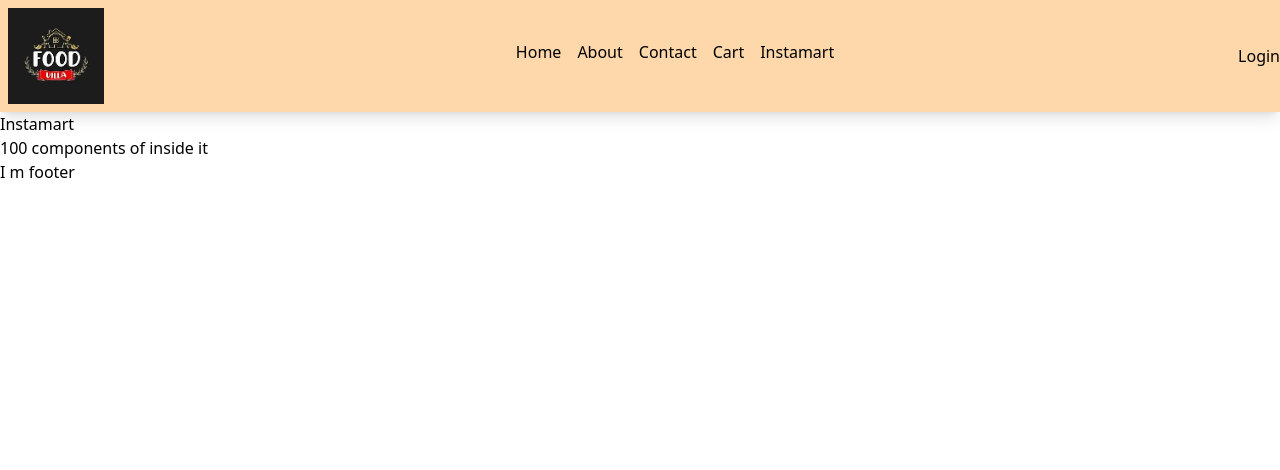
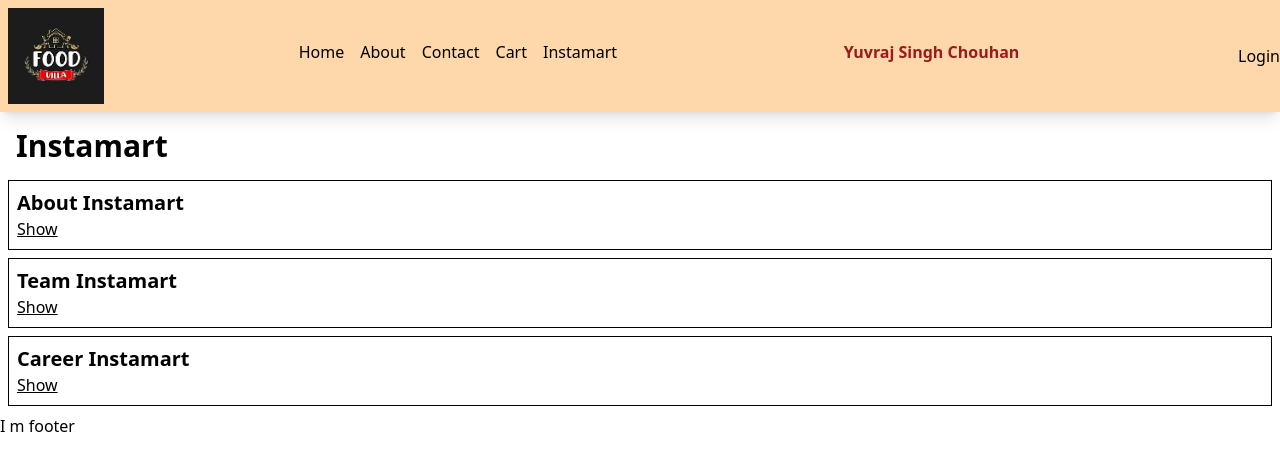
Before and after one commit to Yuvi-0502/react-restaurant-app, a React (Vite) app: page /instamart in a window 1280 px wide. Shown: the top 470 px of the page. Built offline with nearby package versions, Linux system fonts and the light colour scheme.

Commit message:
feat: create user context

```diff
--- a/src/App.js
+++ b/src/App.js
@@ -18,7 +18,7 @@
 // Transitive Dependencies
 //Tree Shaking - removing unwanted code
 
-import React, { lazy, Suspense } from "react";
+import React, { lazy, Suspense, useState } from "react";
 import ReactDOM from "react-dom/client";
 import Header from "./components/Header";
 import Body from "./components/Body";
@@ -31,6 +31,7 @@
 import Profile from "./components/Profile";
 import Shimmer from "./components/Shimmer";
 //import Instamart from "./components/Instamart";
+import UserContext from "./utils/UserContext";
 
 //const heading = React.createElement("h1", {}, "Hello Everyone !");
 
@@ -40,17 +41,28 @@
 // Chunking
 // Code Splitting
 
-
 const Instamart = lazy(() => import("./components/Instamart"));
 // Upon on demand loading -> upon render -> suspend loading
 
 const AppLayout = () => {
+  const [user, setUser] = useState({
+    name: "Yuvraj Singh Chouhan",
+    email: "yuvraj@gmail.com",
+  });
+
   return (
     <React.Fragment>
-      <Header />
-      {/* {Outlet} */}
-      <Outlet />
-      <Footer />
+      <UserContext.Provider
+        value={{
+          user: user,
+          setUser: setUser,
+        }}
+      >
+        <Header />
+        {/* {Outlet} */}
+        <Outlet />
+        <Footer />
+      </UserContext.Provider>
     </React.Fragment>
   );
 };
--- a/src/components/Body.js
+++ b/src/components/Body.js
@@ -1,10 +1,11 @@
-import { useState, useEffect } from "react";
+import { useState, useEffect, useContext } from "react";
 import { restaurentList } from "../constants";
 import RestaurentCard from "./RestaurentCard";
 import Shimmer from "./Shimmer";
 import { Link } from "react-router-dom";
 import { filterData } from "../utils/helper";
 import useOnline from "../utils/useOnline";
+import UserContext from "../utils/UserContext";
 
 const Body = () => {
   // const searchTxt = "KFC";
@@ -14,6 +15,8 @@
   // searchText  is a local state variable
   const [searchText, setSearchText] = useState(""); // To create state variable
   // console.log("Jai Shree Ram");
+
+  const {user, setUser} = useContext(UserContext);
 
   useEffect(() => {
     getRestaurents();
@@ -72,6 +75,12 @@
         >
           Search
         </button>
+        <input type="text" value={user.name} onChange={(e) =>{
+          setUser({
+            name:e.target.value,
+            email:"Random email"
+          })
+        }} />
       </div>
       <div className="restaurent-list flex flex-wrap">
         {filterRestaurent?.length == 0 ? (
--- a/src/components/Header.js
+++ b/src/components/Header.js
@@ -1,7 +1,9 @@
-import { useState } from "react";
+import { useState, useContext } from "react";
 import logo from "../assests/img/food_villa_image.jpeg";
 import { Link } from "react-router-dom";
 import useOnline from "../utils/useOnline";
+import UserContext from "../utils/UserContext";
+
 
 const loggedIn = () => {
   return true;
@@ -20,6 +22,8 @@
   const [isLoggedIn, setIsLoggedIn] = useState(false);
 
   const isOnline = useOnline();
+
+  const {user} = useContext(UserContext)
 
   if (!isOnline) {
     return <h1> Offline, please check your internet connection!! </h1>;
@@ -53,6 +57,7 @@
           </li>
         </ul>
       </div>
+      <span className="p-10 font-bold text-red-800">{user.name}</span>
       {isLoggedIn ? (
         <button
           onClick={() => {
--- a/src/components/Instamart.js
+++ b/src/components/Instamart.js
@@ -1,10 +1,63 @@
-import React from "react";
+import React, { useState } from "react";
+
+const Section = ({ title, description, isVisible, setIsVisible }) => {
+  return (
+    <div className="p-2 m-2 border border-black">
+      <h3 className="font-bold text-xl">{title}</h3>
+      {isVisible ? (
+        <button
+          className="cursor-pointer underline"
+          onClick={() => {
+            setIsVisible(false);
+          }}
+        >
+          Hide
+        </button>
+      ) : (
+        <button
+          className="cursor-pointer underline"
+          onClick={() => {
+            setIsVisible(true);
+          }}
+        >
+          Show
+        </button>
+      )}
+      {isVisible && <p>{description}</p>}
+    </div>
+  );
+};
 
 const Instamart = () => {
+  const [sectionConfig, setSectionConfig] = useState("");
   return (
     <div>
-      <h1>Instamart</h1>
-      <h1>100 components of inside it</h1>
+      <h1 className="text-3xl p-2 m-2 font-bold">Instamart</h1>
+      <Section
+        title={"About Instamart"}
+        description={
+          "There are many variations of passages of Lorem Ipsum available, but the majority have suffered alteration in some form, by injected humour, or randomised words which don't look even slightly believable. If you are going to use a passage of Lorem Ipsum, you need to be sure there isn't anything embarrassing hidden in the middle of text. All the Lorem Ipsum generators on the Internet tend to repeat predefined chunks as necessary, making this the first true generator on the Internet. It uses a dictionary of over 200 Latin words, combined with a handful of model sentence structures, to generate Lorem Ipsum which looks reasonable. The generated Lorem Ipsum is therefore always free from repetition, injected humour, or non-characteristic words etc."
+        }
+        isVisible={sectionConfig == "about" }
+        setIsVisible={()=>setSectionConfig("about")}
+      />
+
+      <Section
+        title={"Team Instamart"}
+        description={
+          "Contrary to popular belief, Lorem Ipsum is not simply random text. It has roots in a piece of classical Latin literature from 45 BC, making it over 2000 years old. Richard McClintock, a Latin professor at Hampden-Sydney College in Virginia, looked up one of the more obscure Latin words, consectetur, from a Lorem Ipsum passage, and going through the cites of the word in classical literature, discovered the undoubtable source. Lorem Ipsum comes from sections 1.10.32 and 1.10.33 of de Finibus Bonorum et Malorum(The Extremes of Good and Evil) by Cicero, written in 45 BC. This book is a treatise on the theory of ethics, very popular during the Renaissance. The first line of Lorem Ipsum, Lorem ipsum dolor sit amet.., comes from a line in section 1.10.32."
+        }
+        isVisible={sectionConfig == "team"}
+        setIsVisible={()=>setSectionConfig("team")}
+      />
+       <Section
+        title={"Career Instamart"}
+        description={
+          "Contrary to popular belief, Lorem Ipsum is not simply random text. It has roots in a piece of classical Latin literature from 45 BC, making it over 2000 years old. Richard McClintock, a Latin professor at Hampden-Sydney College in Virginia, looked up one of the more obscure Latin words, consectetur, from a Lorem Ipsum passage, and going through the cites of the word in classical literature, discovered the undoubtable source. Lorem Ipsum comes from sections 1.10.32 and 1.10.33 of de Finibus Bonorum et Malorum(The Extremes of Good and Evil) by Cicero, written in 45 BC. This book is a treatise on the theory of ethics, very popular during the Renaissance. The first line of Lorem Ipsum, Lorem ipsum dolor sit amet.., comes from a line in section 1.10.32."
+        }
+        isVisible={sectionConfig == "career"}
+        setIsVisible={()=>setSectionConfig("career")}
+      />
     </div>
   );
 };
--- a/src/components/ProfileClass.js
+++ b/src/components/ProfileClass.js
@@ -1,37 +1,37 @@
 import React from "react";
+import UserContext from "../utils/UserContext";
 
 class Profile extends React.Component {
-
-    constructor(props){
+  constructor(props) {
     super(props);
 
     // Create state
-        this.state = {                            // replacement of useState hook
-            count:0,
-            count2:0,
-            id:0,
-            login:"Dummy login"
-        }
+    this.state = {
+      // replacement of useState hook
+      count: 0,
+      count2: 0,
+      id: 0,
+      login: "Dummy login",
+    };
     console.log("constructor");
   }
-    async componentDidMount(){
-
-        console.log("componentdidmount");                       // replacement of useEffect hook in functional component
+  async componentDidMount() {
+    console.log("componentdidmount"); // replacement of useEffect hook in functional component
     // API calls
     const data = await fetch("https://api.github.com/users");
     const json = await data.json();
     //console.log(json)
     this.setState({
-            id:json[0].id,
-            login:json[0].login
-        })
+      id: json[0].id,
+      login: json[0].login,
+    });
   }
 
-    componentDidUpdate(){
+  componentDidUpdate() {
     console.log("componentdidupdate");
   }
 
-    componentWillUnmount(){
+  componentWillUnmount() {
     console.log("componentwillunmount");
   }
   render() {
@@ -39,15 +39,22 @@
     return (
       <div>
         <h1> Profile Class Component </h1>
-        <h2> Name : {this.props.name}</h2>
+        <UserContext.Consumer>
+          {({ user }) => <h2 className=""> Name : {user.name}</h2>}
+        </UserContext.Consumer>
+        {/* <h2> Name : {this.props.name}</h2> */}
         <h2>Count : {this.state.count}</h2>
         <h2>Login : {this.state.login}</h2>
         <h2>User_id : {this.state.id}</h2>
-        <button onClick={()=>{
+        <button
+          onClick={() => {
             this.setState({
-                count:1,
-            })
-        }}>setCount</button>
+              count: 1,
+            });
+          }}
+        >
+          setCount
+        </button>
       </div>
     );
   }
--- a/src/components/RestaurentMenu.js
+++ b/src/components/RestaurentMenu.js
@@ -30,18 +30,18 @@
   }
 
   return (
-    <div className="menu">
-      <div>
-        <h1>Restaurent id : {restaurent?.info?.id} </h1>
-        <h2>{restaurent?.info?.name}</h2>
-        <img src={IMG_URL + restaurent?.info?.cloudinaryImageId} alt="" />
+    <div className="menu flex">
+      <div className="m-2 p-2">
+        <h1 className="font-bold">Restaurent id : {restaurent?.info?.id} </h1>
+        <h2 className="font-bold">{restaurent?.info?.name}</h2>
+        <img src={IMG_URL + restaurent?.info?.cloudinaryImageId} alt="" className="m-2 p-2 w-56 shadow-lg bg-pink-500" />
         <h3>{restaurent?.info?.areaName}</h3>
         <h3>{restaurent?.info?.city}</h3>
         <h3>{restaurent?.info?.avgRating}</h3>
         <h3>{restaurent?.info?.costForTwoMessage}</h3>
       </div>
-      <div>
-        <h1> MENU </h1>
+      <div className="p-2 m-2">
+        <h1 className="font-bold"> MENU </h1>
         <ul>
           {(restaurent?.info?.name == "La Pino'z Pizza" || restaurent?.info?.name == "KFC" || restaurent?.info?.name == "Domino's Pizza" || restaurent?.info?.name == "Pizza Hut")? menu?.carousel?.map((item) => (
             <li key={item?.id}>{item?.title}</li>
--- /dev/null
+++ b/src/utils/UserContext.js
@@ -0,0 +1,12 @@
+import { createContext } from "react";
+
+const UserContext = createContext({
+  user: {
+    name: "Dummy name",
+    email: "dummy@gmail.com",
+  },
+});
+
+UserContext.displayName = "UserContext";
+
+export default UserContext;
```
Lines whose indentation alone changed are shown as unchanged.
